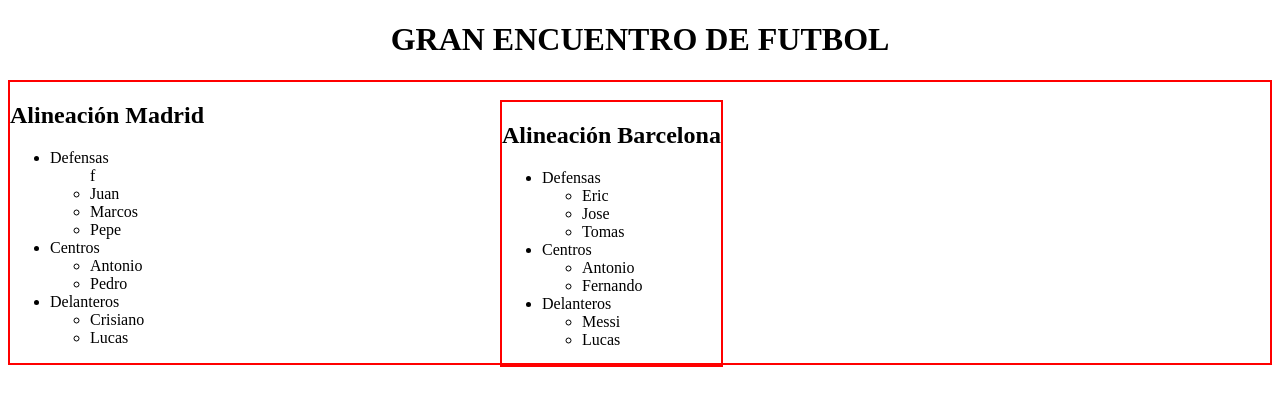
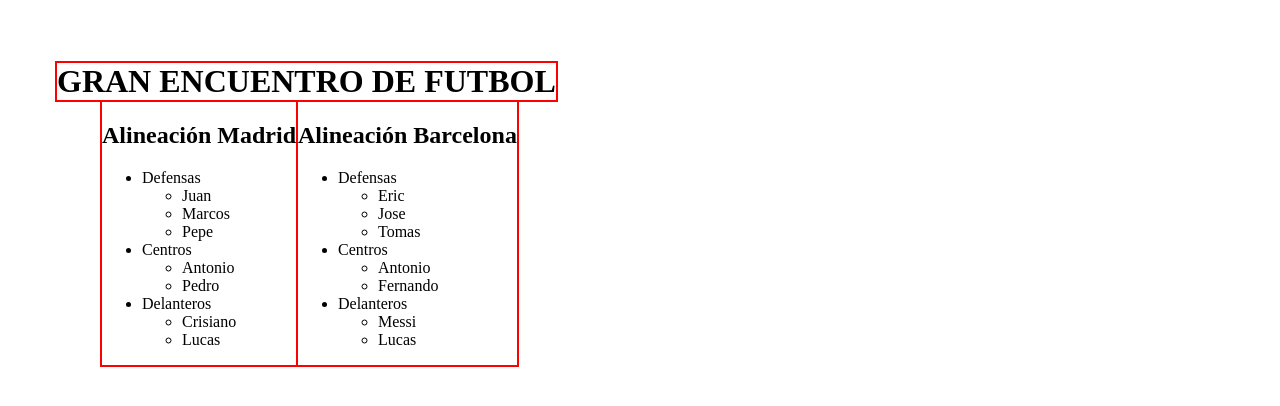
Before and after one commit to FcoJavierVGizv/LMSGI1, a plain HTML site: page HTML/ejercicioTablas.html in a window 1280 px wide. Drawn offline with Linux system fonts and the light colour scheme.

Commit message:
C:\Users\Fran\Documents\GIT\LMSGI\LMSGI1

```diff
--- a/HTML/ejercicioTablas.html
+++ b/HTML/ejercicioTablas.html
@@ -9,14 +9,14 @@
 
 <body>
     <div>
-        <h1 style="text-align: center;">GRAN ENCUENTRO DE FUTBOL<h1>
+        <h1 style="border: 2px solid red; position: absolute; left: 55px; top: 40px;">GRAN ENCUENTRO DE FUTBOL<h1>
     </div>
 
-    <div style="border: 2px solid red;">
+    <div style="border: 2px solid red; position: absolute; left: 100px; top:100px;">
         <h2>Alineación Madrid</h2>
         <ul>
             <li>Defensas</li>
-            <ul>f
+            <ul>
                 <li>Juan</li>
                 <li>Marcos</li>
                 <li>Pepe</li>
@@ -33,7 +33,7 @@
             </ul>
         </ul>
     </div>
-    <div style="border: 2px solid red; position: absolute; left: 500px; top: 100px;">
+    <div style="border: 2px solid red; position: absolute; left: 296px; top: 100px;">
         <h2>Alineación Barcelona</h2>
         <ul>
             <li>Defensas</li>
```
